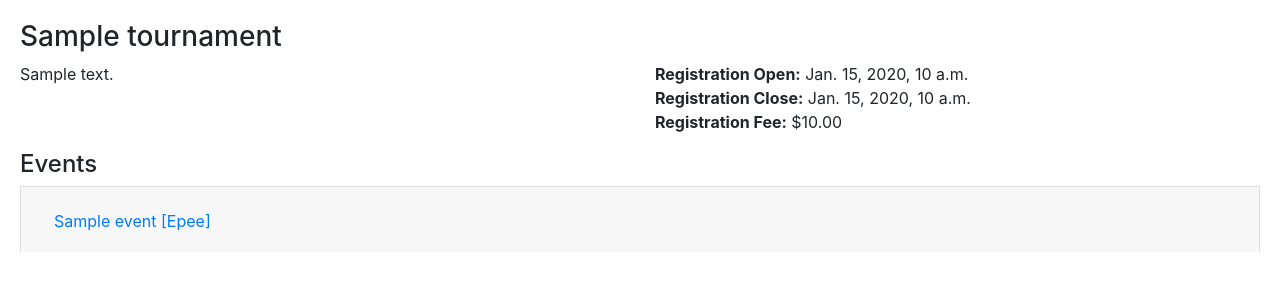
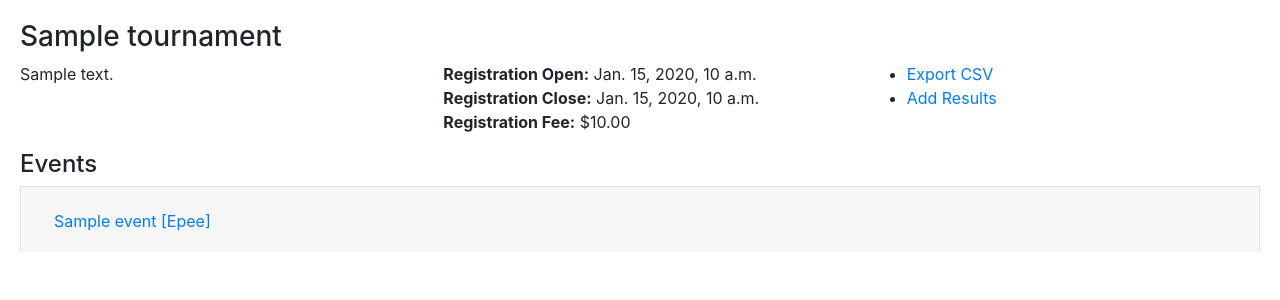
Before and after one commit to brianjaustin/ftman, a Django app: page /tournament/1 in a window 1280 px wide. Shown: the part 56-356 px from the top of the page. Run offline with Django 3.2, Linux system fonts and the light colour scheme; a user stored in the database is signed in; tables that the repository leaves empty hold one stand-in row (values such as "Sample post"); some libraries are stand-ins or nearby versions.

Commit message:
Add basic tournament export

```diff
--- a/templates/tournament/tournament_detail.html
+++ b/templates/tournament/tournament_detail.html
@@ -12,11 +12,19 @@
         {% endif %}
         <div class="col-md">
             <p>
-      <b>Registration Open:</b> {{ tournament.registration_open }}<br />
-      <b>Registration Close:</b> {{ tournament.registration_close }}<br />
+                <b>Registration Open:</b> {{ tournament.registration_open }}<br/>
+                <b>Registration Close:</b> {{ tournament.registration_close }}<br/>
                 <b>Registration Fee:</b> ${{ tournament.registration_fee }}
             </p>
         </div>
+        {% if user.is_staff %}
+            <div class="col-md">
+                <ul>
+                    <li><a href="{% url 'tournament_export' tournament.pk %}">Export CSV</a></li>
+                    <li><a href="">Add Results</a></li>
+                </ul>
+            </div>
+        {% endif %}
     </div>
     <h4>Events</h4>
     <div class="accordion" id="eventAccordion">
@@ -25,12 +33,14 @@
                 <div class="card-header" id="heading_{{ event|slugify }}">
                     <h2 class="mb-0">
                         <button class="btn btn-link" type="button" data-toggle="collapse"
-                data-target="#collapse_{{ event|slugify }}" aria-expanded="false" aria-controls="collapse_{{ event|slugify }}">
+                                data-target="#collapse_{{ event|slugify }}" aria-expanded="false"
+                                aria-controls="collapse_{{ event|slugify }}">
                             {{ event }}
                         </button>
                     </h2>
                 </div>
-    <div id="collapse_{{ event|slugify }}" class="collapse" aria-labelledby="heading_{{ event|slugify }}" data-parent="#eventAccordion">
+                <div id="collapse_{{ event|slugify }}" class="collapse" aria-labelledby="heading_{{ event|slugify }}"
+                     data-parent="#eventAccordion">
                     <div class="card-body">
                         <div class="row">
                             <div class="col-sm">{{ event.fencers.count }} / {{ event.fencers_max }} fencers</div>
--- a/tournament/urls.py
+++ b/tournament/urls.py
@@ -17,6 +17,11 @@ urlpatterns = [
         views.TournamentDetail.as_view(),
         name="tournament_detail",
     ),
+    path(
+        "tournament/<int:tournament_id>/export",
+        views.export_tournament,
+        name="tournament_export",
+    ),
     # Event model urls
     path(
         "event/<int:event_id>/register",
--- a/tournament/views.py
+++ b/tournament/views.py
@@ -1,6 +1,10 @@
+import csv
+
 from django.contrib import messages
+from django.contrib.admin.views.decorators import staff_member_required
 from django.contrib.auth.decorators import login_required
 from django.contrib.auth.mixins import LoginRequiredMixin
+from django.http import HttpResponse
 from django.shortcuts import redirect, get_object_or_404
 from django.urls import reverse_lazy
 from django.views import generic
@@ -72,3 +76,48 @@ def register_fencer(request, event_id):
     else:
         messages.error(request, "Failed to register for {}".format(event))
     return redirect("tournament_detail", pk=event.tournament.pk)
+
+
+@staff_member_required
+def export_tournament(request, tournament_id):
+    """
+    Exports the registrations for each event in a tournament. The CSV exported contains fencers' names, events, and
+    ratings.
+    Args:
+        request: Django request object
+        tournament_id: the tournament whose registrations to export
+
+    Returns:
+
+    """
+    response = HttpResponse(content_type="text/csv")
+    response[
+        "Content-Disposition"
+    ] = "attachment; filename='tournament_export.csv'"
+    writer = csv.writer(response)
+    writer.writerow(["First Name", "Last Name", "Event", "Weapon Rating"])
+
+    tournament = Tournament.objects.get(pk=tournament_id)
+    events = tournament.event_set.all()
+    for event in events:
+        for fencer in event.fencers.all():
+            if event.weapon == "E":
+                rating = fencer.epee_rating
+                year = fencer.epee_year
+            elif event.weapon == "F":
+                rating = fencer.foil_rating
+                year = fencer.foil_year
+            else:
+                rating = fencer.sabre_rating
+                year = fencer.sabre_year
+
+            writer.writerow(
+                [
+                    fencer.first_name,
+                    fencer.last_name,
+                    event.name,
+                    "{}{}".format(rating, year),
+                ]
+            )
+
+    return response
```
Lines whose indentation alone changed are shown as unchanged.
